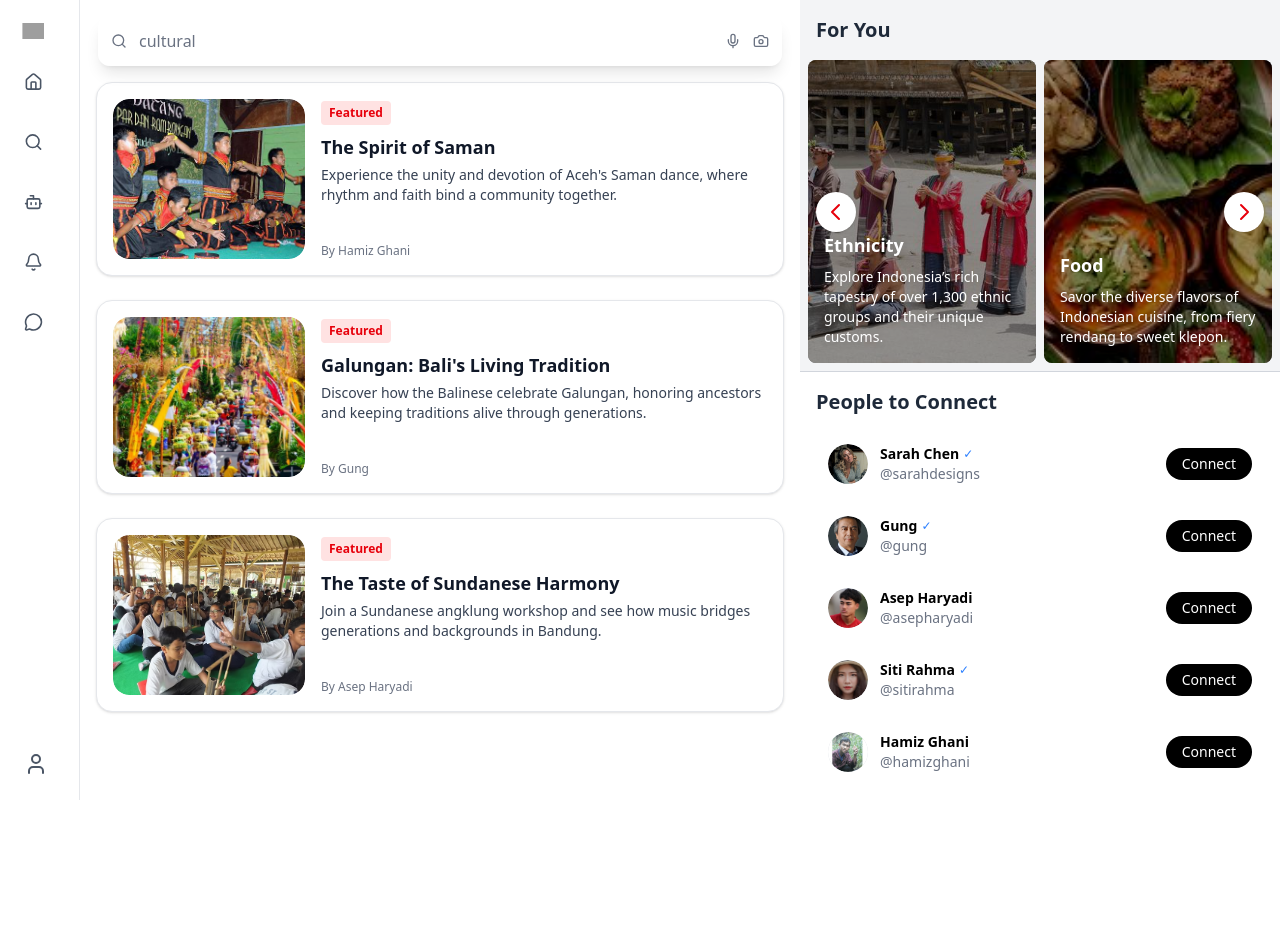
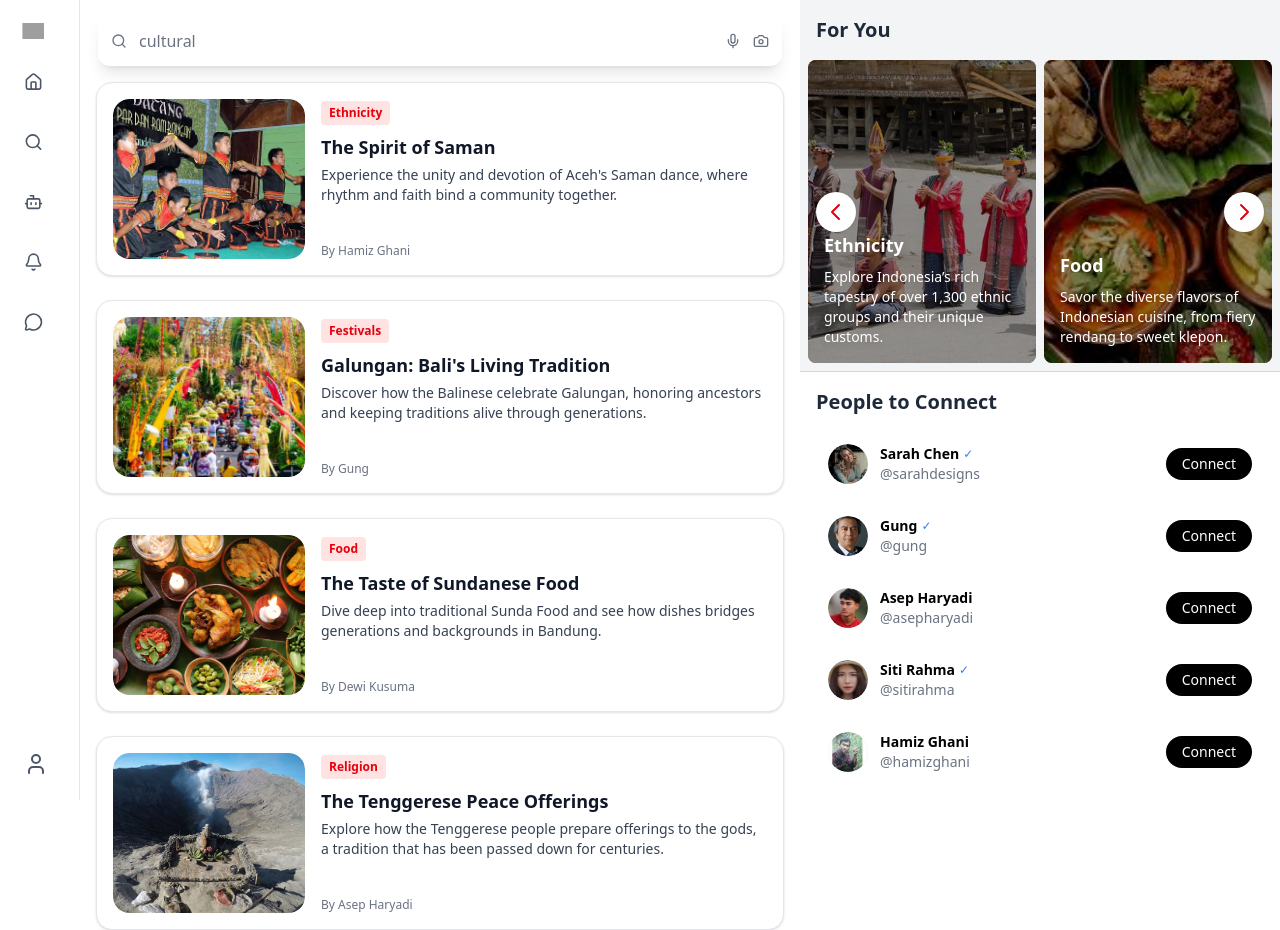
Before and after one commit to hamizghani/loka, a Next.js app: page /explore in a window 1280 px wide. Before the commit the page ends 800 px from the top, so only its background shows below. Built offline with nearby package versions, Linux system fonts and the light colour scheme; grey boxes are pictures that could not be loaded.

Commit message:
Added more to the explore page

```diff
--- a/src/app/explore/page.tsx
+++ b/src/app/explore/page.tsx
@@ -11,6 +11,7 @@ const featuredStories = [
     title: "The Spirit of Saman",
     author: "Hamiz Ghani",
     image: "/images/image31.png",
+    tag: "Ethnicity",
     description:
       "Experience the unity and devotion of Aceh's Saman dance, where rhythm and faith bind a community together.",
   },
@@ -19,16 +20,27 @@ const featuredStories = [
     title: "Galungan: Bali's Living Tradition",
     author: "Gung",
     image: "/images/image33.png",
+    tag: "Festivals",
     description:
       "Discover how the Balinese celebrate Galungan, honoring ancestors and keeping traditions alive through generations.",
   },
   {
     id: 3,
-    title: "The Taste of Sundanese Harmony",
+    title: "The Taste of Sundanese Food",
+    author: "Dewi Kusuma",
+    image: "/images/image35.png",
+    tag: "Food",
+    description:
+      "Dive deep into traditional Sunda Food and see how dishes bridges generations and backgrounds in Bandung.",
+  },
+  {
+    id: 4,
+    title: "The Tenggerese Peace Offerings",
     author: "Asep Haryadi",
-    image: "/images/image32.png",
+    image: "/images/image34.png",
+    tag: "Religion",
     description:
-      "Join a Sundanese angklung workshop and see how music bridges generations and backgrounds in Bandung.",
+      "Explore how the Tenggerese people prepare offerings to the gods, a tradition that has been passed down for centuries.",
   },
 ];
 
@@ -109,9 +121,11 @@ export default function ExplorePage() {
               </div>
               <div className="flex flex-col justify-between flex-1">
                 <div>
-                  <span className="inline-block bg-red-100 text-red-600 text-xs font-semibold px-2 py-1 rounded mb-2">
-                    Featured
-                  </span>
+                  {story.tag && (
+                    <span className="inline-block bg-red-100 text-red-600 text-xs font-semibold px-2 py-1 rounded mb-2">
+                      {story.tag}
+                    </span>
+                  )}
                   <h2 className="text-lg font-bold text-gray-900 mb-1">{story.title}</h2>
                   <p className="text-gray-700 text-sm mb-2">{story.description}</p>
                 </div>
```
Also changed, not shown: public/images/image35.png (added).
